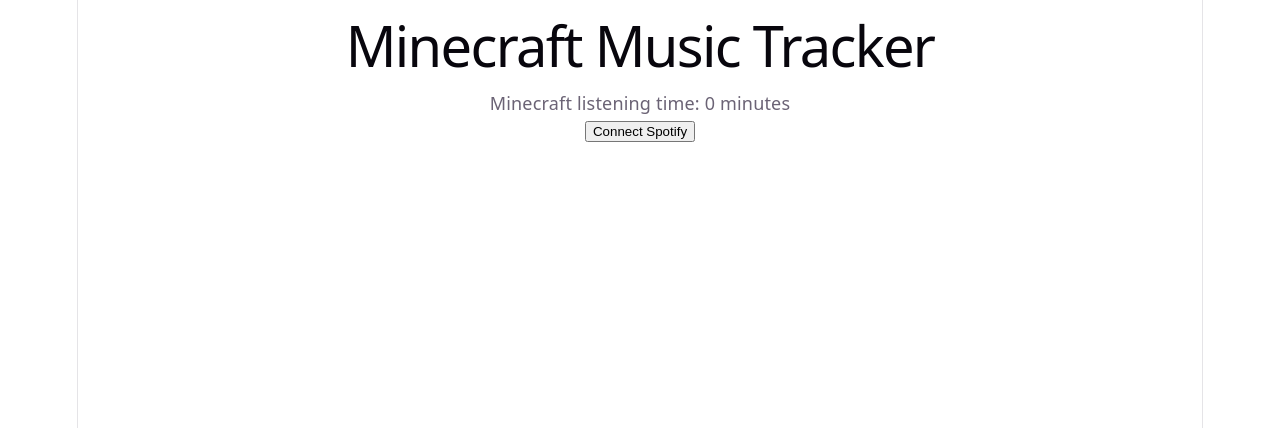
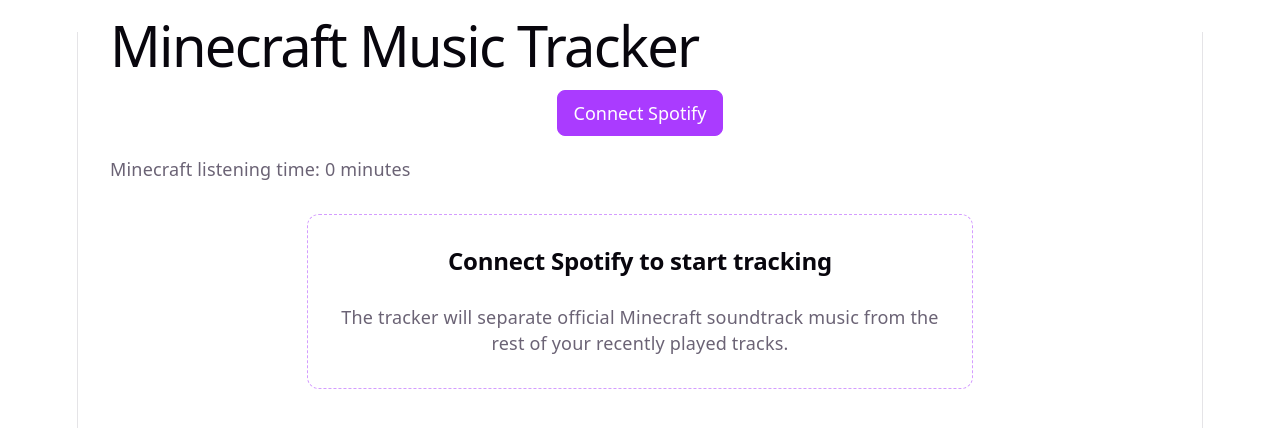
Before and after one commit to syxdustin/Minecraft-Tracker, a React (Vite) app: page / in a window 1280 px wide. Shown: the top 428 px of the page. Built offline with nearby package versions, Linux system fonts and the light colour scheme.

Commit message:
added music dashboard

```diff
--- a/src/App.jsx
+++ b/src/App.jsx
@@ -1,9 +1,15 @@
-import { useEffect, useState } from "react";
+import { useEffect, useMemo, useState } from "react";
 import { BrowserRouter, Routes, Route } from "react-router-dom";
 import Header from "./components/Header.jsx";
 import Stats from "./components/Stats.jsx";
 import Callback from "./components/Callback.jsx";
-import { getRecentlyPlayed, loginWithSpotify } from "./Spotify.jsx";
+import ListeningDashboard from "./components/ListeningDashboard.jsx";
+import {
+  clearSpotifySession,
+  getRecentlyPlayed,
+  hasSpotifySession,
+  loginWithSpotify,
+} from "./Spotify.jsx";
 
 const MINECRAFT_SOUNDTRACK_ALBUMS = new Set([
   "minecraft - volume alpha",
@@ -24,10 +30,9 @@
 ]);
 
 function isMinecraftSoundtrackTrack(track) {
-  const isMinecraftAlbum = MINECRAFT_SOUNDTRACK_ALBUMS.has(
-    track.album.name.toLowerCase()
-  );
+  const albumName = track.album?.name?.toLowerCase();
 
+  const isMinecraftAlbum = MINECRAFT_SOUNDTRACK_ALBUMS.has(albumName);
   const hasMinecraftComposer = track.artists.some((artist) =>
     MINECRAFT_COMPOSERS.has(artist.name)
   );
@@ -35,40 +40,146 @@
   return isMinecraftAlbum && hasMinecraftComposer;
 }
 
+function getAlbumTotals(items) {
+  const totals = items.reduce((albums, item) => {
+    const album = item.track.album;
+    const existing = albums.get(album.id) || {
+      id: album.id,
+      name: album.name,
+      imageUrl: album.images?.[1]?.url || album.images?.[0]?.url,
+      durationMs: 0,
+      trackCount: 0,
+    };
+
+    existing.durationMs += item.track.duration_ms;
+    existing.trackCount += 1;
+    albums.set(album.id, existing);
+
+    return albums;
+  }, new Map());
+
+  return [...totals.values()].sort((a, b) => b.durationMs - a.durationMs);
+}
+
 function Home() {
   const [minutes, setMinutes] = useState(0);
+  const [minecraftTracks, setMinecraftTracks] = useState([]);
+  const [excludedTracks, setExcludedTracks] = useState([]);
+  const [isConnected, setIsConnected] = useState(hasSpotifySession);
+  const [isLoading, setIsLoading] = useState(false);
+  const [error, setError] = useState("");
+  const [reloadKey, setReloadKey] = useState(0);
 
   useEffect(() => {
+    if (!isConnected) {
+      return;
+    }
+
+    let isCurrent = true;
+
     async function loadSpotifyData() {
+      setIsLoading(true);
+      setError("");
+
       try {
         const data = await getRecentlyPlayed();
-
-        const minecraftTracks = data.items.filter((item) =>
+        const countedTracks = data.items.filter((item) =>
           isMinecraftSoundtrackTrack(item.track)
         );
+        const notMinecraftTracks = data.items.filter(
+          (item) => !isMinecraftSoundtrackTrack(item.track)
+        );
 
-        const totalMilliseconds = minecraftTracks.reduce((total, item) => {
+        const totalMilliseconds = countedTracks.reduce((total, item) => {
           return total + item.track.duration_ms;
         }, 0);
 
+        if (!isCurrent) {
+          return;
+        }
+
+        setMinecraftTracks(countedTracks);
+        setExcludedTracks(notMinecraftTracks);
         setMinutes(Math.round(totalMilliseconds / 60000));
-      } catch (error) {
-        console.error(error.message);
+      } catch (requestError) {
+        if (!isCurrent) {
+          return;
+        }
+
+        setError(requestError.message);
+
+        if (!hasSpotifySession()) {
+          setIsConnected(false);
+        }
+      } finally {
+        if (isCurrent) {
+          setIsLoading(false);
+        }
       }
     }
 
     loadSpotifyData();
-  }, []);
+
+    return () => {
+      isCurrent = false;
+    };
+  }, [isConnected, reloadKey]);
+
+  const albumTotals = useMemo(
+    () => getAlbumTotals(minecraftTracks),
+    [minecraftTracks]
+  );
+
+  function handleDisconnect() {
+    clearSpotifySession();
+    setIsConnected(false);
+    setMinecraftTracks([]);
+    setExcludedTracks([]);
+    setMinutes(0);
+    setError("");
+  }
 
   return (
-    <div>
+    <main className="app-content">
       <Header />
+
+      <div className="action-bar">
+        {isConnected ? (
+          <>
+            <button
+              className="button"
+              type="button"
+              onClick={() => setReloadKey((key) => key + 1)}
+              disabled={isLoading}
+            >
+              {isLoading ? "Loading..." : "Refresh listening"}
+            </button>
+            <button
+              className="button button--secondary"
+              type="button"
+              onClick={handleDisconnect}
+            >
+              Disconnect Spotify
+            </button>
+          </>
+        ) : (
+          <button className="button" type="button" onClick={loginWithSpotify}>
+            Connect Spotify
+          </button>
+        )}
+      </div>
+
       <Stats minutes={minutes} />
 
-      <button onClick={loginWithSpotify}>
-        Connect Spotify
-      </button>
-    </div>
+      <ListeningDashboard
+        tracks={minecraftTracks}
+        excludedTracks={excludedTracks}
+        albumTotals={albumTotals}
+        isConnected={isConnected}
+        isLoading={isLoading}
+        error={error}
+      />
+    </main>
   );
 }
 
--- /dev/null
+++ b/src/components/ListeningDashboard.jsx
@@ -0,0 +1,139 @@
+function formatDuration(durationMs) {
+  const totalMinutes = Math.round(durationMs / 60000);
+
+  return `${totalMinutes} min`;
+}
+
+function formatPlayedAt(playedAt) {
+  return new Intl.DateTimeFormat(undefined, {
+    dateStyle: "medium",
+    timeStyle: "short",
+  }).format(new Date(playedAt));
+}
+
+function TrackRow({ item }) {
+  const track = item.track;
+  const imageUrl = track.album.images?.[2]?.url || track.album.images?.[0]?.url;
+  const artists = track.artists.map((artist) => artist.name).join(", ");
+
+  return (
+    <li className="track-row">
+      {imageUrl ? (
+        <img className="track-row__art" src={imageUrl} alt="" />
+      ) : (
+        <div className="track-row__art track-row__art--empty" aria-hidden="true" />
+      )}
+
+      <div className="track-row__details">
+        <strong>{track.name}</strong>
+        <span>{artists}</span>
+        <span className="track-row__album">{track.album.name}</span>
+      </div>
+
+      <div className="track-row__meta">
+        <span>{formatDuration(track.duration_ms)}</span>
+        <time dateTime={item.played_at}>{formatPlayedAt(item.played_at)}</time>
+      </div>
+    </li>
+  );
+}
+
+function ListeningDashboard({
+  tracks,
+  excludedTracks,
+  albumTotals,
+  isConnected,
+  isLoading,
+  error,
+}) {
+  if (!isConnected) {
+    return (
+      <section className="dashboard dashboard--empty">
+        <h2>Connect Spotify to start tracking</h2>
+        <p>
+          The tracker will separate official Minecraft soundtrack music from the
+          rest of your recently played tracks.
+        </p>
+      </section>
+    );
+  }
+
+  return (
+    <section className="dashboard">
+      <div className="dashboard__heading">
+        <div>
+          <h2>Recent Minecraft listening</h2>
+          <p>
+            {isLoading
+              ? "Loading your Spotify history..."
+              : `${tracks.length} official Minecraft tracks counted from your recent history.`}
+          </p>
+        </div>
+      </div>
+
+      {error ? <p className="dashboard__error">{error}</p> : null}
+
+      <div className="dashboard__grid">
+        <section className="dashboard-card">
+          <h3>By soundtrack album</h3>
+          {albumTotals.length ? (
+            <ul className="album-totals">
+              {albumTotals.map((album) => (
+                <li key={album.id} className="album-total">
+                  {album.imageUrl ? (
+                    <img src={album.imageUrl} alt="" />
+                  ) : null}
+                  <div>
+                    <strong>{album.name}</strong>
+                    <span>
+                      {album.trackCount} tracks · {formatDuration(album.durationMs)}
+                    </span>
+                  </div>
+                </li>
+              ))}
+            </ul>
+          ) : (
+            <p className="dashboard__muted">
+              No official Minecraft tracks were found in this Spotify window yet.
+            </p>
+          )}
+        </section>
+
+        <section className="dashboard-card">
+          <h3>Not counted</h3>
+          <p className="dashboard__muted">
+            {excludedTracks.length} recent tracks were excluded because they are
+            not on an approved Minecraft soundtrack album.
+          </p>
+
+          {excludedTracks.length ? (
+            <ul className="excluded-list">
+              {excludedTracks.slice(0, 5).map((item) => (
+                <li key={`${item.track.id}-${item.played_at}`}>
+                  {item.track.name} — {item.track.artists[0]?.name}
+                </li>
+              ))}
+            </ul>
+          ) : null}
+        </section>
+      </div>
+
+      <section className="dashboard-card dashboard-card--wide">
+        <h3>Counted tracks</h3>
+        {tracks.length ? (
+          <ol className="track-list">
+            {tracks.map((item) => (
+              <TrackRow key={`${item.track.id}-${item.played_at}`} item={item} />
+            ))}
+          </ol>
+        ) : (
+          <p className="dashboard__muted">
+            Play some official Minecraft soundtrack music, then refresh this page.
+          </p>
+        )}
+      </section>
+    </section>
+  );
+}
+
+export default ListeningDashboard;
--- a/src/index.css
+++ b/src/index.css
@@ -11,8 +11,8 @@
   --shadow:
     rgba(0, 0, 0, 0.1) 0 10px 15px -3px, rgba(0, 0, 0, 0.05) 0 4px 6px -2px;
 
-  --sans: system-ui, 'Segoe UI', Roboto, sans-serif;
-  --heading: system-ui, 'Segoe UI', Roboto, sans-serif;
+  --sans: system-ui, "Segoe UI", Roboto, sans-serif;
+  --heading: system-ui, "Segoe UI", Roboto, sans-serif;
   --mono: ui-monospace, Consolas, monospace;
 
   font: 18px/145% var(--sans);
@@ -24,8 +24,10 @@
   text-rendering: optimizeLegibility;
   -webkit-font-smoothing: antialiased;
   -moz-osx-font-smoothing: grayscale;
+}
 
-  @media (max-width: 1024px) {
+@media (max-width: 1024px) {
+  :root {
     font-size: 16px;
   }
 }
@@ -42,11 +44,8 @@
     --accent-border: rgba(192, 132, 252, 0.5);
     --social-bg: rgba(47, 48, 58, 0.5);
     --shadow:
-      rgba(0, 0, 0, 0.4) 0 10px 15px -3px, rgba(0, 0, 0, 0.25) 0 4px 6px -2px;
-  }
-
-  #social .button-icon {
-    filter: invert(1) brightness(2);
+      rgba(0, 0, 0, 0.4) 0 10px 15px -3px,
+      rgba(0, 0, 0, 0.25) 0 4px 6px -2px;
   }
 }
 
@@ -54,58 +53,258 @@
   margin: 0;
 }
 
+button {
+  font: inherit;
+}
+
 #root {
   width: 1126px;
   max-width: 100%;
+  min-height: 100svh;
+  box-sizing: border-box;
   margin: 0 auto;
-  text-align: center;
   border-inline: 1px solid var(--border);
-  min-height: 100svh;
-  display: flex;
-  flex-direction: column;
-  box-sizing: border-box;
 }
 
 h1,
-h2 {
+h2,
+h3 {
   font-family: var(--heading);
-  font-weight: 500;
   color: var(--text-h);
 }
 
 h1 {
+  margin: 32px 0;
   font-size: 56px;
+  font-weight: 500;
   letter-spacing: -1.68px;
-  margin: 32px 0;
-  @media (max-width: 1024px) {
-    font-size: 36px;
-    margin: 20px 0;
-  }
 }
+
 h2 {
+  margin: 0 0 8px;
   font-size: 24px;
   line-height: 118%;
+  font-weight: 600;
   letter-spacing: -0.24px;
-  margin: 0 0 8px;
-  @media (max-width: 1024px) {
-    font-size: 20px;
-  }
 }
+
+h3 {
+  margin: 0;
+  font-size: 17px;
+}
+
 p {
   margin: 0;
 }
 
-code,
-.counter {
-  font-family: var(--mono);
-  display: inline-flex;
-  border-radius: 4px;
-  color: var(--text-h);
+.app-content {
+  padding: 0 32px 48px;
 }
 
-code {
-  font-size: 15px;
-  line-height: 135%;
-  padding: 4px 8px;
-  background: var(--code-bg);
+.action-bar {
+  display: flex;
+  justify-content: center;
+  gap: 12px;
+  margin-bottom: 20px;
 }
+
+.button {
+  min-height: 42px;
+  padding: 9px 16px;
+  border: 1px solid var(--accent);
+  border-radius: 8px;
+  color: white;
+  background: var(--accent);
+  cursor: pointer;
+}
+
+.button:hover:not(:disabled) {
+  filter: brightness(1.05);
+}
+
+.button:disabled {
+  cursor: wait;
+  opacity: 0.65;
+}
+
+.button--secondary {
+  color: var(--text-h);
+  border-color: var(--border);
+  background: transparent;
+}
+
+.dashboard {
+  display: grid;
+  gap: 20px;
+  margin: 32px 0 0;
+  text-align: left;
+}
+
+.dashboard--empty {
+  max-width: 600px;
+  margin-inline: auto;
+  padding: 32px;
+  border: 1px dashed var(--accent-border);
+  border-radius: 12px;
+  text-align: center;
+}
+
+.dashboard__heading {
+  display: flex;
+  justify-content: space-between;
+  gap: 16px;
+}
+
+.dashboard__error {
+  padding: 12px;
+  border: 1px solid #d33;
+  border-radius: 8px;
+  color: #b42318;
+}
+
+.dashboard__grid {
+  display: grid;
+  grid-template-columns: repeat(2, minmax(0, 1fr));
+  gap: 20px;
+}
+
+.dashboard-card {
+  padding: 20px;
+  border: 1px solid var(--border);
+  border-radius: 12px;
+  background: var(--social-bg);
+}
+
+.dashboard-card--wide {
+  grid-column: 1 / -1;
+}
+
+.dashboard-card h3 {
+  margin-bottom: 12px;
+}
+
+.dashboard__muted {
+  color: var(--text);
+  font-size: 14px;
+}
+
+.album-totals,
+.track-list,
+.excluded-list {
+  padding: 0;
+  margin: 16px 0 0;
+  list-style: none;
+}
+
+.album-total {
+  display: flex;
+  align-items: center;
+  gap: 10px;
+  padding-block: 9px;
+  border-bottom: 1px solid var(--border);
+}
+
+.album-total:last-child {
+  border-bottom: 0;
+}
+
+.album-total img {
+  width: 42px;
+  height: 42px;
+  border-radius: 5px;
+  object-fit: cover;
+}
+
+.album-total div,
+.track-row__details,
+.track-row__meta {
+  display: grid;
+}
+
+.album-total span,
+.track-row__details span,
+.track-row__meta {
+  color: var(--text);
+  font-size: 13px;
+}
+
+.excluded-list {
+  display: grid;
+  gap: 8px;
+  font-size: 14px;
+}
+
+.track-list {
+  display: grid;
+}
+
+.track-row {
+  display: grid;
+  grid-template-columns: 48px minmax(0, 1fr) auto;
+  align-items: center;
+  gap: 12px;
+  padding: 12px 0;
+  border-bottom: 1px solid var(--border);
+}
+
+.track-row:last-child {
+  border-bottom: 0;
+}
+
+.track-row__art {
+  width: 48px;
+  height: 48px;
+  border-radius: 6px;
+  object-fit: cover;
+  background: var(--border);
+}
+
+.track-row__art--empty {
+  display: block;
+}
+
+.track-row__details strong {
+  overflow: hidden;
+  text-overflow: ellipsis;
+  white-space: nowrap;
+}
+
+.track-row__album {
+  font-style: italic;
+}
+
+.track-row__meta {
+  justify-items: end;
+  text-align: right;
+  white-space: nowrap;
+}
+
+@media (max-width: 700px) {
+  h1 {
+    margin: 20px 0;
+    font-size: 36px;
+  }
+
+  .app-content {
+    padding-inline: 16px;
+  }
+
+  .dashboard__grid {
+    grid-template-columns: 1fr;
+  }
+
+  .track-row {
+    grid-template-columns: 40px minmax(0, 1fr);
+  }
+
+  .track-row__art {
+    width: 40px;
+    height: 40px;
+  }
+
+  .track-row__meta {
+    grid-column: 2;
+    justify-items: start;
+    text-align: left;
+  }
+}
```
